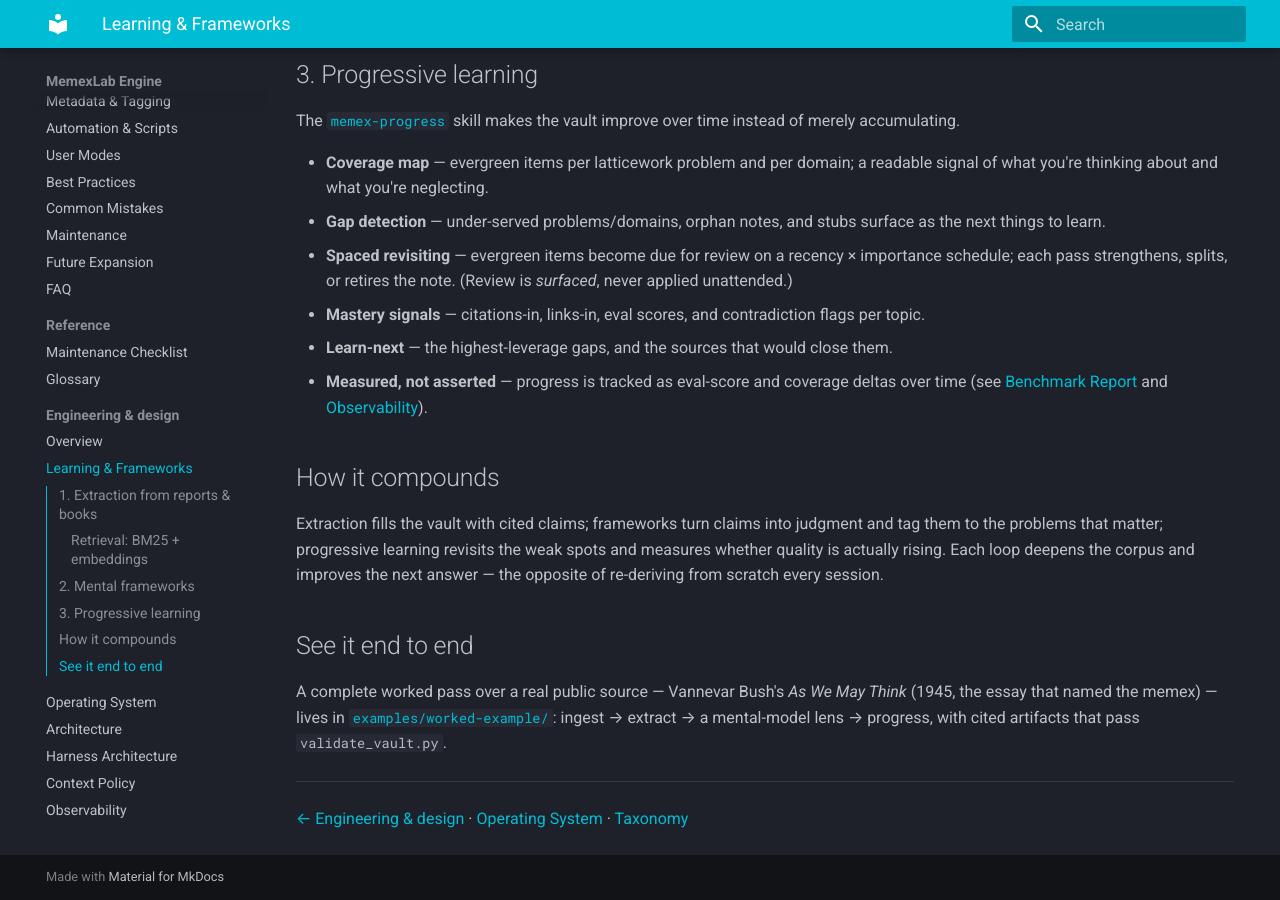
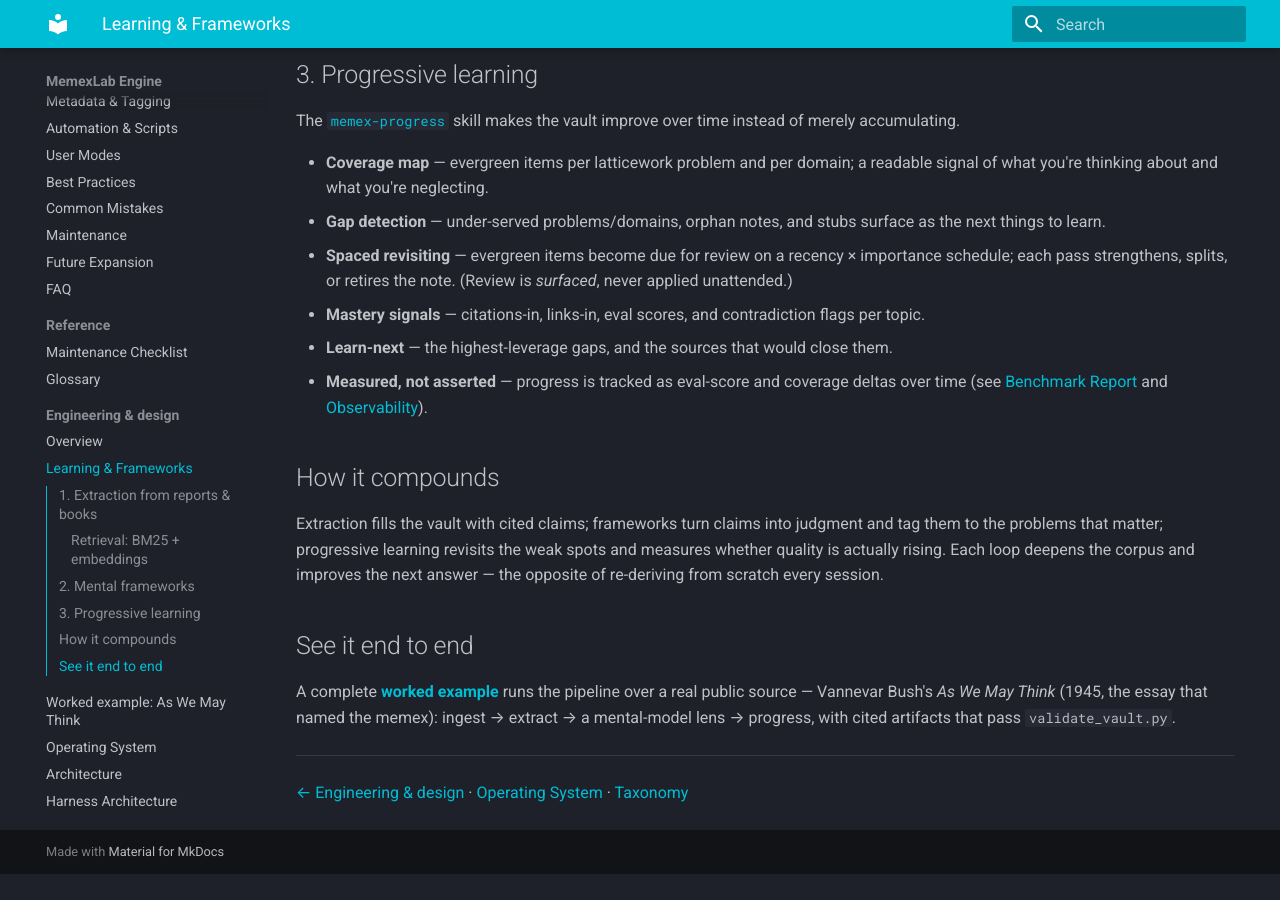
Before and after one commit to btekmen/memexlab-engine, an MkDocs documentation site: the page built from docs/engineering/learning-and-frameworks.md, in a window 1280 px wide and 900 px high, scrolled down 1378 px. Built offline with MkDocs 1.6.1 and Material for MkDocs 9.7.7, drawn with Linux system fonts in a browser that asks for light colours; after the commit the page ends 2252 px from its top, so only the background shows below that.

Commit message:
docs: add the worked example as a real docs-site page
Co-Authored-By: Claude Opus 4.8 <noreply@anthropic.com>

```diff
--- a/docs/engineering/learning-and-frameworks.md
+++ b/docs/engineering/learning-and-frameworks.md
@@ -84,9 +84,8 @@ opposite of re-deriving from scratch every session.
 
 ## See it end to end
 
-A complete worked pass over a real public source — Vannevar Bush's *As We May Think* (1945,
-the essay that named the memex) — lives in
-[`examples/worked-example/`](../../examples/worked-example/README.md): ingest → extract → a
+A complete [**worked example**](worked-example.md) runs the pipeline over a real public source —
+Vannevar Bush's *As We May Think* (1945, the essay that named the memex): ingest → extract → a
 mental-model lens → progress, with cited artifacts that pass `validate_vault.py`.
 
 ---
--- a/mkdocs.yml
+++ b/mkdocs.yml
@@ -39,6 +39,7 @@ nav:
   - Engineering & design:
       - Overview: engineering/README.md
       - Learning & Frameworks: engineering/learning-and-frameworks.md
+      - "Worked example: As We May Think": engineering/worked-example.md
       - Operating System: engineering/operating-system.md
       - Architecture: engineering/architecture.md
       - Harness Architecture: engineering/harness-architecture.md
```
Also changed, not shown: docs/engineering/README.md (+1 -0 lines), docs/engineering/worked-example.md (added, +30 -0 lines).
